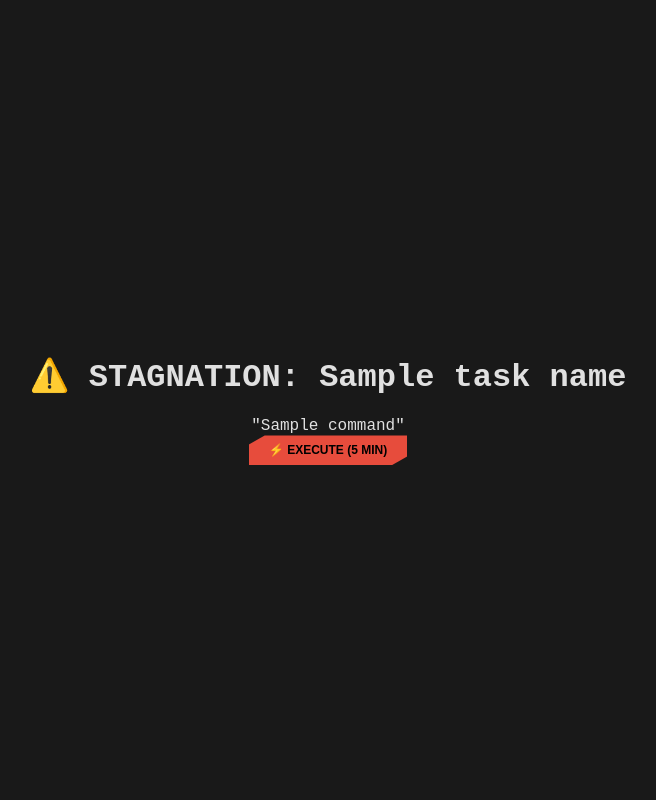
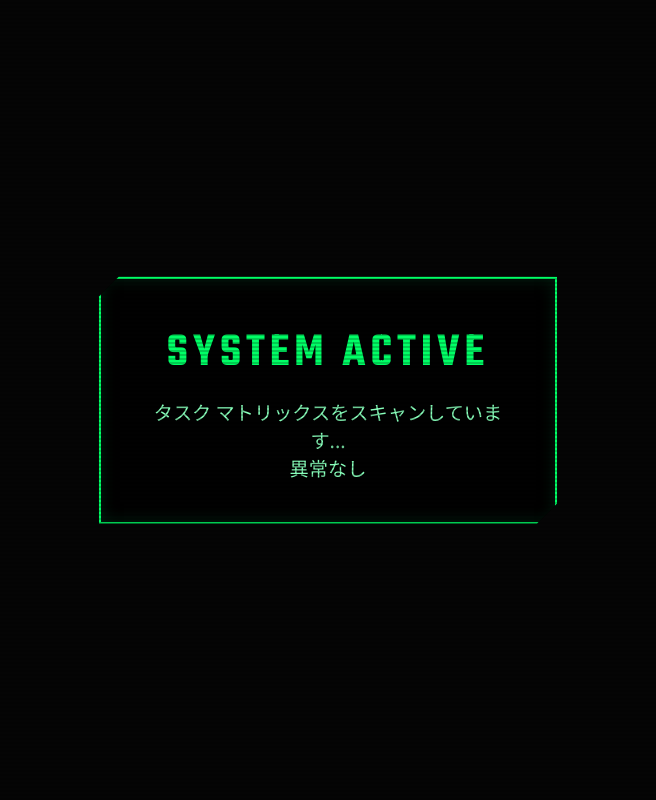
Before and after one commit to fyus0118/trinity-t002, a FastAPI app: template templates/widget.html in a window 1280 px wide. Shown: the whole page, without its empty margins (312-968 px from the left). Run offline with FastAPI, Linux system fonts and the light colour scheme; the template is opened without the code that fills it: most values are stand-ins (such as "Sample title", 1, 10 or a date in 2020).

Commit message:
Update widget.html

```diff
--- a/templates/widget.html
+++ b/templates/widget.html
@@ -1,102 +1,163 @@
 <!DOCTYPE html>
-<html>
+<html lang="ja">
 <head>
     <meta charset="UTF-8">
+    <meta name="viewport" content="width=device-width, initial-scale=1.0">
+    <title>Tactical Task Monitor</title>
+    <link href="https://fonts.googleapis.com/css2?family=Noto+Sans+JP:wght@400;700;900&family=Teko:wght@600&display=swap" rel="stylesheet">
     <style>
-        /* Cyberpunk styling */
-        body {
-            background-color: #191919;
-            color: #e0e0e0;
-            font-family: 'Courier New', monospace;
-            margin: 0; padding: 0;
-            display: flex; justify-content: center; align-items: center;
-            height: 100vh; overflow: hidden;
-        }
-        .container {
-            width: 100%; height: 100%;
-            display: flex; flex-direction: column;
-            justify-content: center; align-items: center;
-            text-align: center;
+        :root {
+            --bg-color: #050505;
+            --alert-red: #ff003c;
+            --alert-dark: #3a0000;
+            --normal-green: #00ff66;
+            --normal-dark: #002211;
         }
 
-        /* --- NORMAL MODE (Green) --- */
-        .normal .status-icon { font-size: 24px; margin-bottom: 5px; }
-        .normal h1 { color: #2ecc71; font-size: 14px; letter-spacing: 2px; margin: 0; }
-        .normal p { font-size: 10px; color: #555; margin-top: 5px; }
+        body, html {
+            margin: 0; padding: 0; height: 100%;
+            background-color: var(--bg-color);
+            font-family: 'Noto Sans JP', sans-serif;
+            color: white; overflow: hidden;
+            display: flex; justify-content: center; align-items: center;
+        }
 
-        /* --- ALERT MODE (Red) --- */
-        .alert {
-            border: 1px solid #e74c3c;
-            background: rgba(231, 76, 60, 0.1);
-            animation: flashRed 2s infinite alternate;
+        /* 📺 画面全体の走査線（モニターエフェクト） */
+        .scanlines {
+            position: fixed; top: 0; left: 0; width: 100vw; height: 100vh;
+            background: linear-gradient(to bottom, rgba(255,255,255,0), rgba(255,255,255,0) 50%, rgba(0,0,0,0.2) 50%, rgba(0,0,0,0.2));
+            background-size: 100% 4px; pointer-events: none; z-index: 100;
         }
-        .alert h1 { color: #e74c3c; font-size: 12px; margin: 0 0 5px 0; text-transform: uppercase; }
-        .alert .cmd { color: #fff; font-size: 14px; font-weight: bold; margin-bottom: 10px; padding: 0 10px; }
 
-        /* Interactive Button */
-        .btn {
-            background: #e74c3c; color: #000; border: none;
-            padding: 8px 20px; font-size: 12px; font-weight: 800; cursor: pointer;
-            clip-path: polygon(10% 0, 100% 0, 100% 70%, 90% 100%, 0 100%, 0 30%);
-            transition: 0.2s;
+        /* Sci-Fi風の斜めカットパネル */
+        .panel {
+            width: 80%; max-width: 800px; padding: 40px;
+            position: relative; z-index: 10;
+            clip-path: polygon(20px 0, 100% 0, 100% calc(100% - 20px), calc(100% - 20px) 100%, 0 100%, 0 20px);
+            border: 2px solid;
+            background: rgba(0, 0, 0, 0.8);
+            box-shadow: inset 0 0 20px rgba(0,0,0,0.5);
         }
-        .btn:hover { background: #fff; transform: scale(1.05); }
 
-        /* Timer Display */
-        .timer-box { display: none; }
-        .timer { font-size: 40px; font-weight: bold; color: #e74c3c; font-family: monospace; }
-        .timer-msg { font-size: 10px; color: #888; }
+        /* =========================================
+           🟢 ノーマルモードのデザイン
+        ========================================= */
+        .panel.normal {
+            border-color: var(--normal-green);
+            animation: pulse-green 4s infinite alternate;
+        }
+        .normal-header {
+            font-family: 'Teko', sans-serif; font-size: 3rem; color: var(--normal-green);
+            letter-spacing: 5px; text-align: center; margin: 0;
+        }
+        .normal-text {
+            color: #88ffbb; text-align: center; font-size: 1.2rem; margin-top: 10px;
+        }
+        @keyframes pulse-green {
+            0% { box-shadow: 0 0 10px var(--normal-dark), inset 0 0 10px var(--normal-dark); }
+            100% { box-shadow: 0 0 30px var(--normal-green), inset 0 0 20px var(--normal-dark); }
+        }
 
-        @keyframes flashRed {
-            0% { box-shadow: inset 0 0 0px rgba(231, 76, 60, 0); }
-            100% { box-shadow: inset 0 0 20px rgba(231, 76, 60, 0.3); }
+        /* =========================================
+           🚨 アラートモードのデザイン
+        ========================================= */
+        .panel.alert {
+            border-color: var(--alert-red);
+            background: rgba(20, 0, 0, 0.9);
+            animation: shake 0.5s cubic-bezier(.36,.07,.19,.97) both infinite, pulse-red 1s infinite alternate;
         }
+
+        /* 危険を知らせるハザードストライプ */
+        .hazard-bar {
+            background: repeating-linear-gradient(
+                -45deg, var(--alert-red), var(--alert-red) 20px,
+                #000 20px, #000 40px
+            );
+            height: 30px; width: 100%; margin-bottom: 20px;
+            border: 2px solid var(--alert-red); box-sizing: border-box;
+        }
+
+        .alert-header {
+            font-family: 'Teko', sans-serif; font-size: 5rem; color: var(--alert-red);
+            letter-spacing: 10px; text-align: center; margin: 0; line-height: 1;
+            text-shadow: 0 0 10px var(--alert-red);
+        }
+
+        .target-box {
+            border-left: 5px solid var(--alert-red); padding-left: 15px; margin: 30px 0;
+        }
+        .target-label { font-size: 0.9rem; color: #ff6666; font-weight: bold; letter-spacing: 2px; }
+        .target-name { font-size: 2rem; font-weight: 900; color: white; margin: 5px 0 0 0; }
+
+        .command-box {
+            background: #110000; border: 1px solid var(--alert-red); padding: 20px;
+            font-family: monospace; font-size: 1.5rem; color: white; min-height: 60px;
+        }
+        /* カーソルの点滅エフェクト */
+        .cursor { display: inline-block; width: 10px; height: 1.2rem; background-color: var(--alert-red); animation: blink 1s infinite; vertical-align: middle; margin-left: 5px; }
+
+        @keyframes pulse-red {
+            0% { box-shadow: 0 0 20px var(--alert-dark); }
+            100% { box-shadow: 0 0 50px var(--alert-red), inset 0 0 30px var(--alert-dark); }
+        }
+        @keyframes shake {
+            0%, 100% { transform: translateX(0); }
+            20% { transform: translateX(-2px) rotate(-0.5deg); }
+            40% { transform: translateX(2px) rotate(0.5deg); }
+            60% { transform: translateX(-2px) rotate(0.5deg); }
+            80% { transform: translateX(2px) rotate(-0.5deg); }
+        }
+        @keyframes blink { 0%, 100% { opacity: 1; } 50% { opacity: 0; } }
     </style>
-    <script>
-        function startBreach() {
-            document.getElementById('alert-content').style.display = 'none';
-            document.getElementById('timer-box').style.display = 'block';
+</head>
+<body>
+    <div class="scanlines"></div>
 
-            let timeLeft = 300; // 5 minutes
-            const display = document.getElementById('timer-display');
+    {% if mode == "alert" %}
+        <div class="panel alert">
+            <div class="hazard-bar"></div>
+            <h1 class="alert-header">WARNING</h1>
+            <div class="hazard-bar"></div>
 
-            const interval = setInterval(() => {
-                const m = Math.floor(timeLeft / 60).toString().padStart(2, '0');
-                const s = (timeLeft % 60).toString().padStart(2, '0');
-                display.innerText = m + ":" + s;
-                timeLeft--;
-
-                if (timeLeft < 0) {
-                    clearInterval(interval);
-                    display.innerText = "DONE";
-                    display.style.color = "#2ecc71";
-                    document.getElementById('timer-msg').innerText = "SYSTEM SYNCED.";
-                }
-            }, 1000);
-        }
-    </script>
-</head>
-<body class="{{ mode }}">
-    <div class="container {{ mode }}">
-
-        {% if mode == "normal" %}
-            <div class="status-icon">👁️</div>
-            <h1>SYSTEM ACTIVE</h1>
-            <p>Scanning Task Matrix...</p>
-
-        {% else %}
-            <div id="alert-content">
-                <h1>⚠️ STAGNATION: {{ task_name }}</h1>
-                <div class="cmd">"{{ command }}"</div>
-                <button class="btn" onclick="startBreach()">⚡ EXECUTE (5 MIN)</button>
+            <div class="target-box">
+                <div class="target-label">TARGET STAGNANT TASK</div>
+                <div class="target-name">{{ task_name }}</div>
             </div>
 
-            <div id="timer-box" class="timer-box">
-                <div class="timer" id="timer-display">05:00</div>
-                <div class="timer-msg" id="timer-msg">JUST START. DO NOT FINISH.</div>
+            <div class="target-label" style="margin-bottom: 5px;">TACTICAL COMMAND</div>
+            <div class="command-box">
+                <span id="raw-command" style="display:none;">{{ command }}</span>
+                <span id="typewriter-output"></span><span class="cursor"></span>
             </div>
-        {% endif %}
+        </div>
 
-    </div>
+        <script>
+            // カタカタと文字を打つタイプライターエフェクト
+            document.addEventListener("DOMContentLoaded", () => {
+                const text = document.getElementById("raw-command").innerText;
+                const output = document.getElementById("typewriter-output");
+                let index = 0;
+
+                function typeWriter() {
+                    if (index < text.length) {
+                        output.innerHTML += text.charAt(index);
+                        index++;
+                        // 30〜80ミリ秒のランダムな間隔で打鍵感をリアルに演出
+                        const speed = Math.floor(Math.random() * 50) + 30;
+                        setTimeout(typeWriter, speed);
+                    }
+                }
+                // 画面表示から1秒（1000ms）待ってから指令の出力を開始
+                setTimeout(typeWriter, 1000);
+            });
+        </script>
+
+    {% else %}
+        <div class="panel normal">
+            <h1 class="normal-header">SYSTEM ACTIVE</h1>
+            <div class="normal-text">タスク マトリックスをスキャンしています...<br>異常なし</div>
+        </div>
+    {% endif %}
+
 </body>
 </html>
```
